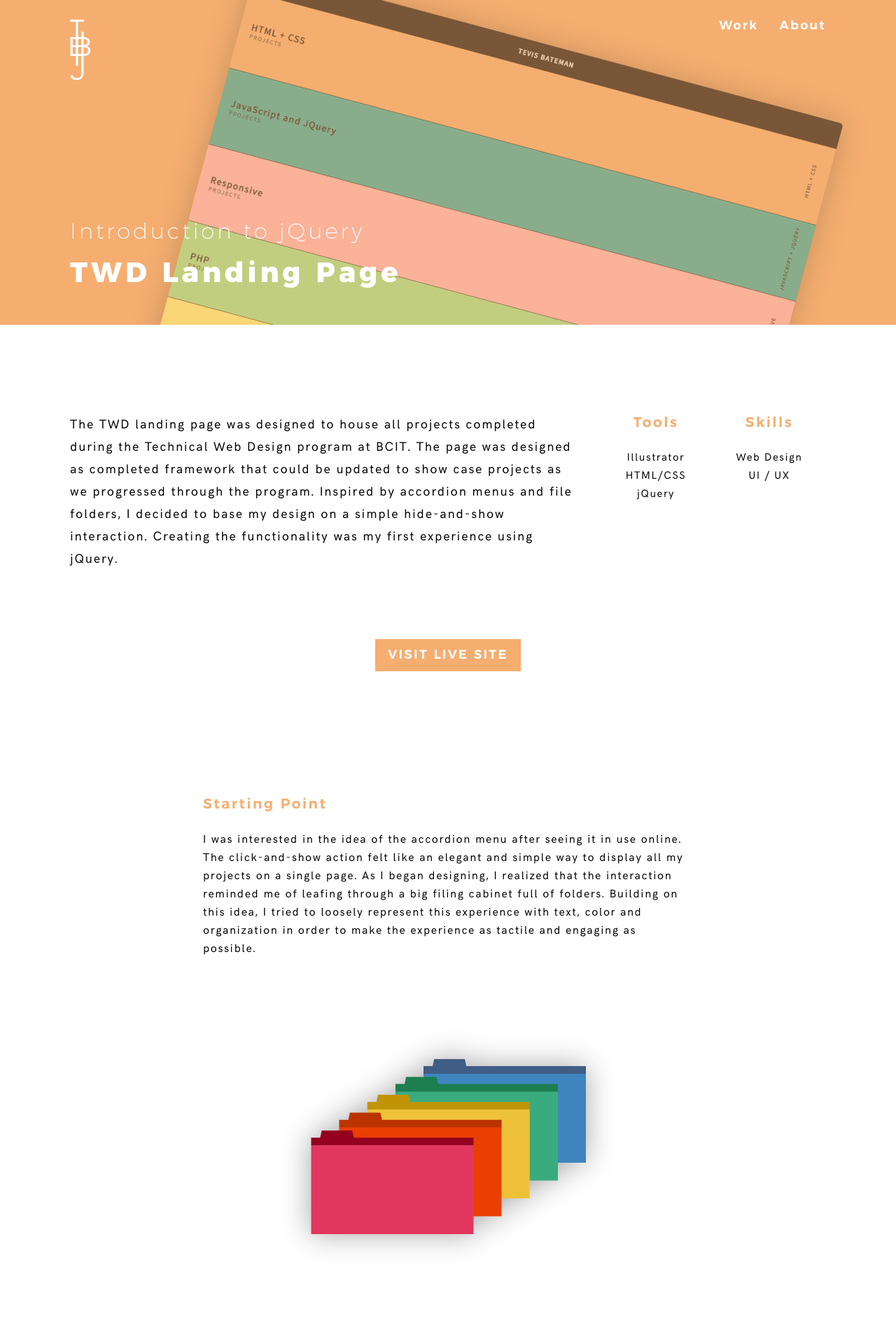
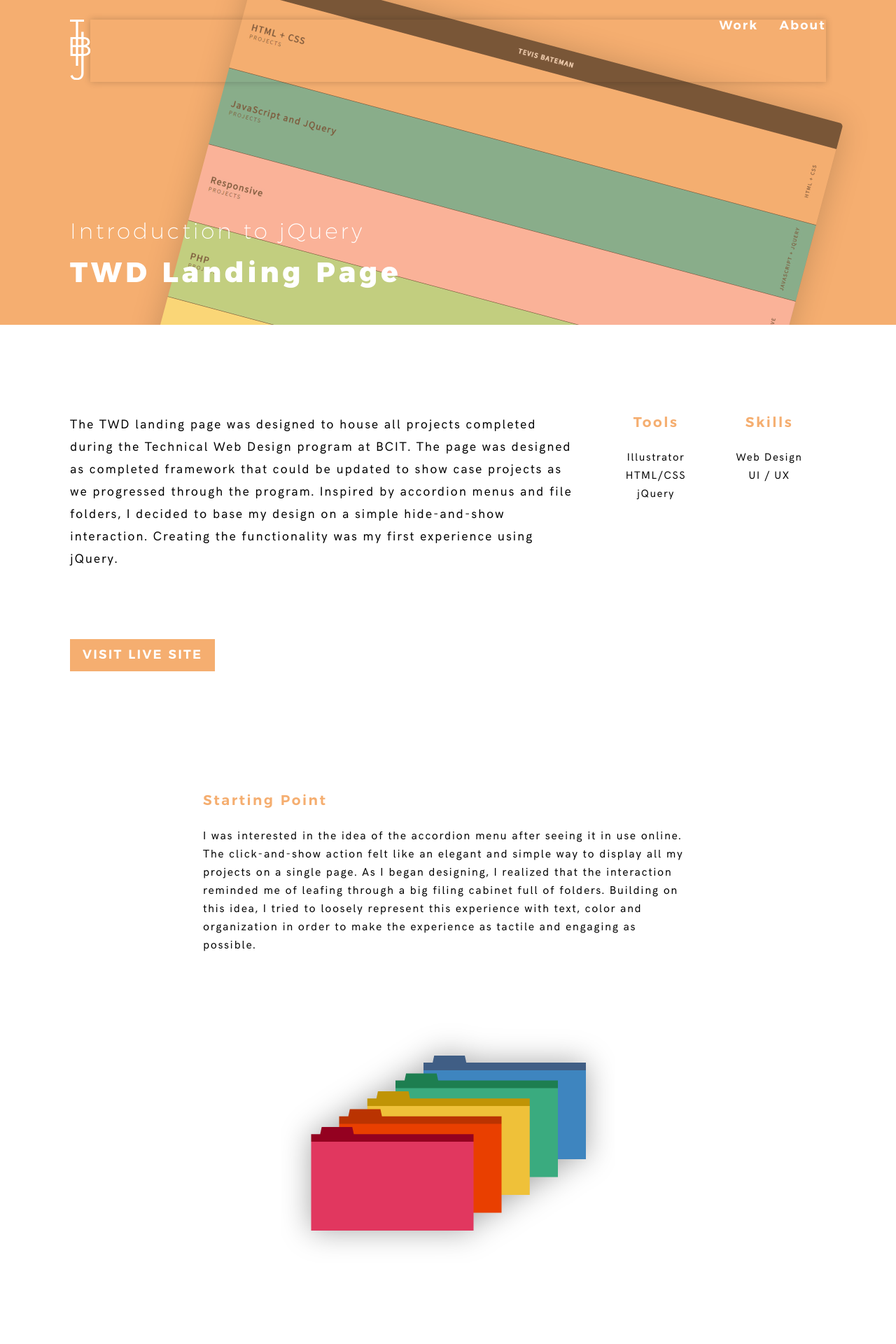
Before and after one commit to regigold/portfolio-project, a PHP site: page /twd-landing-page.php in a window 1280 px wide. Shown: the top 1920 px of the page at 70% size. Run offline with PHP 8.4, Linux system fonts and the light colour scheme; some libraries are stand-ins or nearby versions.

Commit message:
fixes on view live site buttons

```diff
--- a/javascript-jquery.php
+++ b/javascript-jquery.php
@@ -38,8 +38,9 @@
                             </ul>
                         </div>
                     </div>
-                    <div id="sticky-anchor"></div>
+                    <div id="sticky-anchor">
                         <a href="javascript-tutorial/index.html" id="sticky" class="out-link" target="_blank">Visit Live Site</a>
+                    </div>
                 </section>
                 <!-- end project-intro container -->
                 <section class="color-palette container">
--- a/new-york-post-redesign.php
+++ b/new-york-post-redesign.php
@@ -38,8 +38,9 @@
                             </ul>
                         </div>
                     </div>
-                    <div id="sticky-anchor"></div>
+                    <div id="sticky-anchor">
                         <a href="new-york-post/index.html" id="sticky" class="out-link" target="_blank">Visit Live Site</a>
+                    </div>
                 </section>
                 <!-- end project-intro container -->
                 <section class="inspiration container">
--- a/scripts/sticky-nav.js
+++ b/scripts/sticky-nav.js
@@ -12,7 +12,7 @@ $( document ).ready(function() {
             $('#sticky-anchor').height($('#sticky').outerHeight());
         } else {
             $('#sticky').removeClass('stick');
-            $('#sticky-anchor').height(0);
+//            $('#sticky-anchor').height(0);
         }
     }
 
--- a/scss/_general.scss
+++ b/scss/_general.scss
@@ -95,6 +95,9 @@ header {
     left: 0;
     background-color: white;
     transition: bottom .2s ease-in-out;
+    -webkit-box-shadow: 0px 0px 10px 0px rgba(0, 0, 0, 0.2);
+        -moz-box-shadow: 0px 0px 10px 0px rgba(0, 0, 0, 0.2);
+        box-shadow: 0px 0px 10px 0px rgba(0, 0, 0, 0.2);
 }
 
 .main-nav li {
@@ -255,14 +258,6 @@ header {
         font-family: $mont-semi-bold;
         color: $black;
     }
-
-//    .previous {
-//        margin-right: auto;
-//    }
-//
-//    .next {
-//        margin-left: auto;
-//    }
 }
 
 
@@ -272,9 +267,8 @@ header {
 
 footer {
     display: block;
-    height: 200px;
-    margin-bottom: 50px;
-    padding: 20px 0;
+    height: 300px;
+    padding: 20px 0 80px 0;
     position: relative;
     background-color: $black;
 }
@@ -317,7 +311,9 @@ footer p {
 
 @media only screen and (min-width: 640px) {
     footer {
-        margin-bottom: 0;
+        display: block;
+        height: 200px;
+        padding: 20px 0;
     }
     footer .wrapper {
         display: flex;
@@ -347,10 +343,10 @@ footer p {
 --------------------------------------- */
 
 // work page //
-@import "pages/_work";
+@import "pages/work";
 // project pages //
-@import "pages/_project-page";
+@import "pages/project-page";
 // about page //
-@import "pages/_about";
+@import "pages/about";
 // contact //
-@import "pages/_contact";
+@import "pages/contact";
--- a/scss/pages/_project-page.scss
+++ b/scss/pages/_project-page.scss
@@ -95,6 +95,9 @@
         font-size: .8em;
         width: 100%;
         text-align: center;
+        -webkit-box-shadow: 0px 0px 10px 0px rgba(0, 0, 0, 0.2);
+        -moz-box-shadow: 0px 0px 10px 0px rgba(0, 0, 0, 0.2);
+        box-shadow: 0px 0px 10px 0px rgba(0, 0, 0, 0.2);
     }
     @media only screen and (min-width: 900px) {
         .intro {
@@ -114,8 +117,9 @@
             margin: 0;
         }
         #sticky-anchor {
+            display: block;
             width: 100%;
-        }
+            height: 46px;        }
     }
     // typography container //
     .typography img {
--- a/styles/styles.css
+++ b/styles/styles.css
@@ -204,7 +204,10 @@ header {
   bottom: 0;
   left: 0;
   background-color: white;
-  transition: bottom .2s ease-in-out; }
+  transition: bottom .2s ease-in-out;
+  -webkit-box-shadow: 0px 0px 10px 0px rgba(0, 0, 0, 0.2);
+  -moz-box-shadow: 0px 0px 10px 0px rgba(0, 0, 0, 0.2);
+  box-shadow: 0px 0px 10px 0px rgba(0, 0, 0, 0.2); }
 
 .main-nav li {
   height: 50px;
@@ -334,9 +337,8 @@ header {
 --------------------------------------- */
 footer {
   display: block;
-  height: 200px;
-  margin-bottom: 50px;
-  padding: 20px 0;
+  height: 300px;
+  padding: 20px 0 80px 0;
   position: relative;
   background-color: #231F20; }
 
@@ -370,7 +372,9 @@ footer p {
 
 @media only screen and (min-width: 640px) {
   footer {
-    margin-bottom: 0; }
+    display: block;
+    height: 200px;
+    padding: 20px 0; }
 
   footer .wrapper {
     display: flex;
@@ -529,7 +533,10 @@ footer p {
   z-index: 10000;
   font-size: .8em;
   width: 100%;
-  text-align: center; }
+  text-align: center;
+  -webkit-box-shadow: 0px 0px 10px 0px rgba(0, 0, 0, 0.2);
+  -moz-box-shadow: 0px 0px 10px 0px rgba(0, 0, 0, 0.2);
+  box-shadow: 0px 0px 10px 0px rgba(0, 0, 0, 0.2); }
 @media only screen and (min-width: 900px) {
   .project-page .intro {
     flex-direction: row;
@@ -545,7 +552,9 @@ footer p {
     width: 30%;
     margin: 0; }
   .project-page #sticky-anchor {
-    width: 100%; } }
+    display: block;
+    width: 100%;
+    height: 46px; } }
 .project-page .typography img {
   display: block;
   margin: 0 auto;
--- a/twd-landing-page.php
+++ b/twd-landing-page.php
@@ -35,8 +35,9 @@
                             </ul>
                         </div>
                     </div>
-                    <div id="sticky-anchor"></div>
+                    <div id="sticky-anchor">
                         <a href="http://tbateman.htpwebdesign.ca/" id="sticky" class="out-link" target="_blank" >Visit Live Site</a>
+                    </div>
                 </section>
                 <!-- end project-intro container -->
                 <section class="inspiration container">
```
Also changed, not shown: 1 other file.
